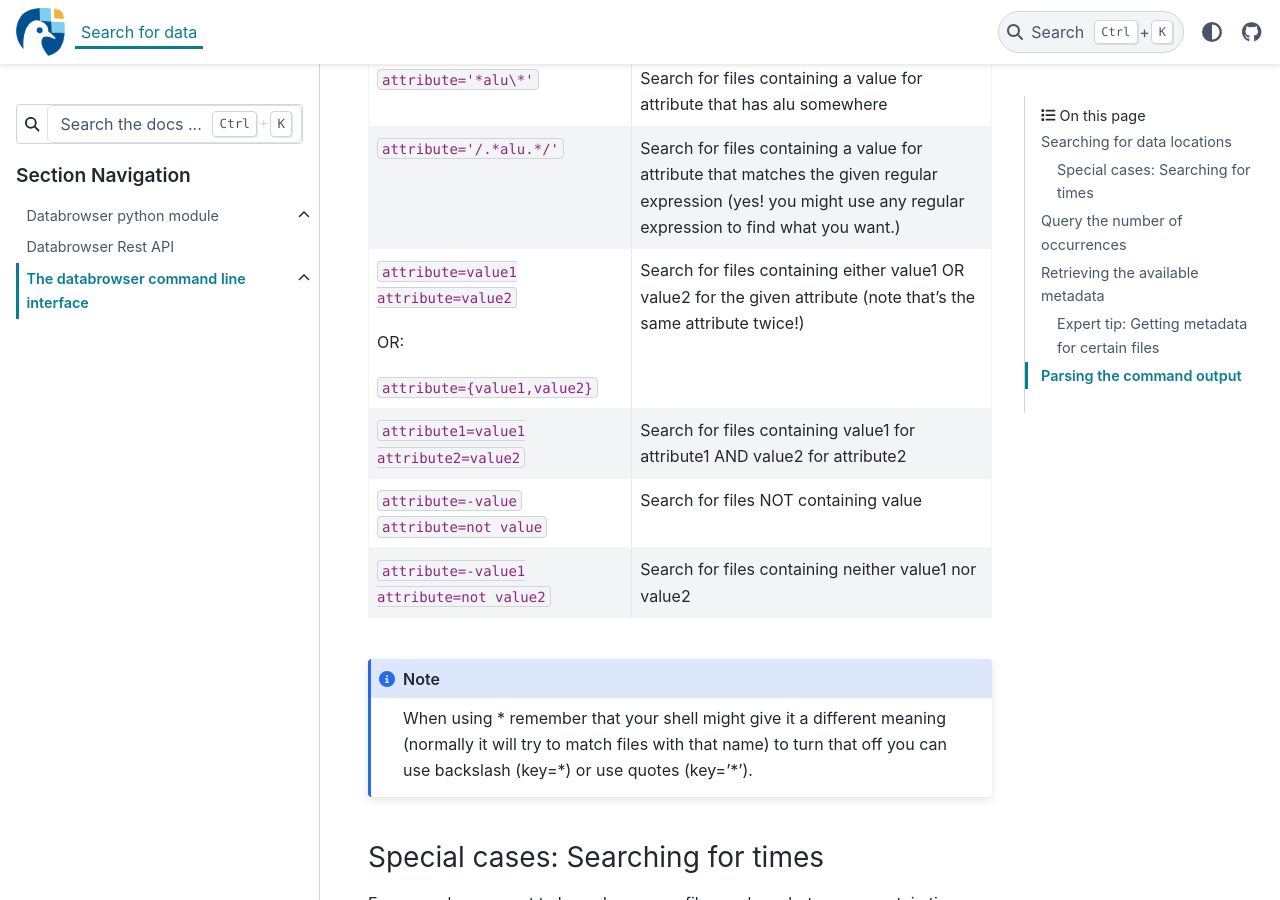
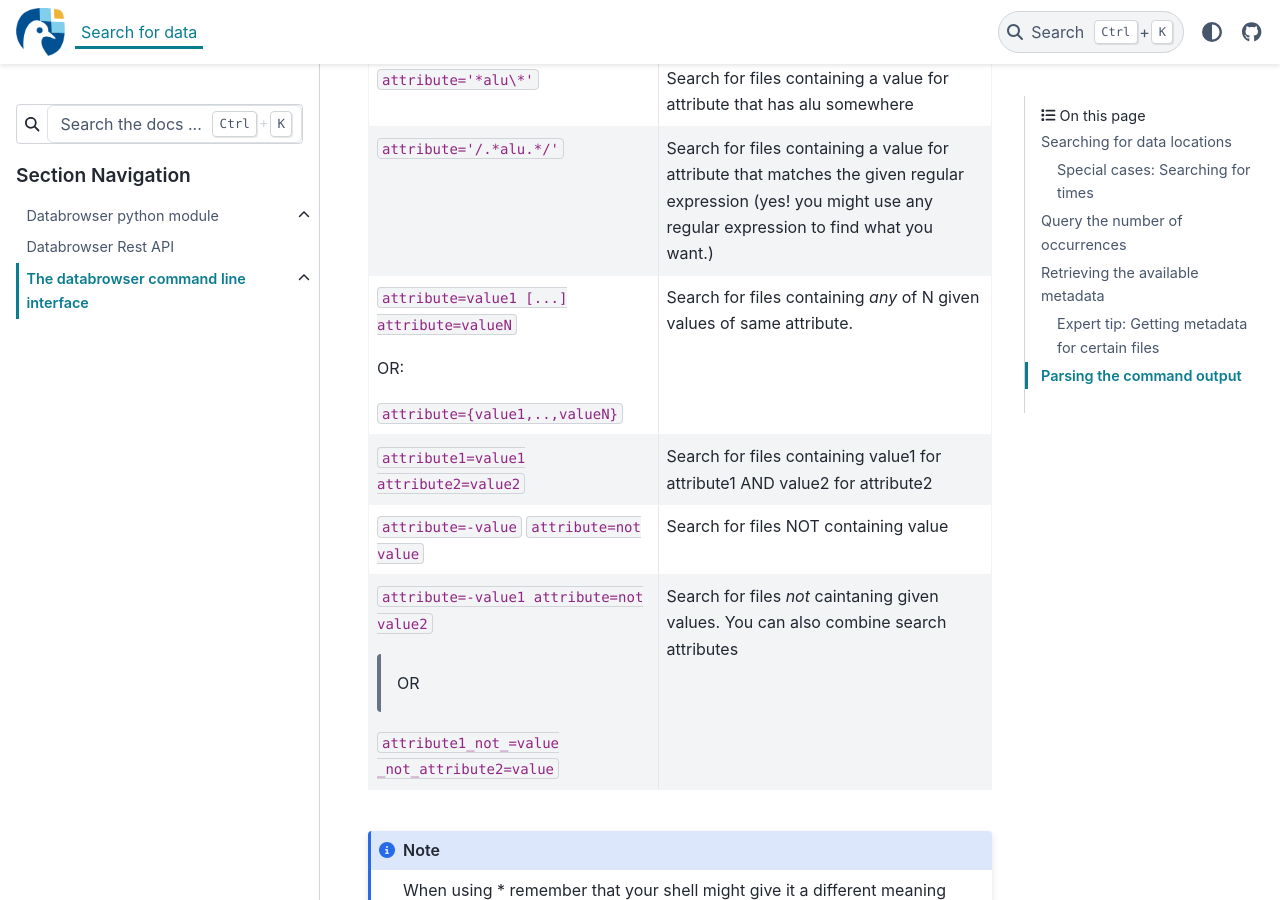
Before and after one commit to freva-org/freva-nextgen, a Sphinx documentation site: the page built from docs/source/databrowser/cli.rst, in a window 1280 px wide and 900 px high, scrolled down 1541 px. Built offline with Sphinx 7.4.7 and the PyData theme 0.15.4, drawn with Linux system fonts in a browser that asks for light colours; the version number could not be read and is left out.

Commit message:
Better docs on the not thingy.

```diff
--- a/docs/source/databrowser/cli.rst
+++ b/docs/source/databrowser/cli.rst
@@ -96,12 +96,12 @@ There are many more options for defining a value for a given key:
 |                                                 | expression to find     |
 |                                                 | what you want.)        |
 +-------------------------------------------------+------------------------+
-| ``attribute=value1 attribute=value2``           | Search for files       |
-|                                                 | containing either      |
-| OR:                                             | value1 OR value2 for   |
-|                                                 | the given attribute    |
-| ``attribute={value1,value2}``                   | (note that's the same  |
-|                                                 | attribute twice!)      |
+| ``attribute=value1 [...] attribute=valueN``     | Search for files       |
+|                                                 | containing *any* of N  |
+| OR:                                             | given values of same   |
+|                                                 | attribute.             |
+| ``attribute={value1,..,valueN}``                |                        |
+|                                                 |                        |
 +-------------------------------------------------+------------------------+
 | ``attribute1=value1 attribute2=value2``         | Search for files       |
 |                                                 | containing value1 for  |
@@ -112,8 +112,10 @@ There are many more options for defining a value for a given key:
 |                                                 | containing value       |
 +-------------------------------------------------+------------------------+
 | ``attribute=-value1 attribute=not value2``      | Search for files       |
-|                                                 | containing neither     |
-|                                                 | value1 nor value2      |
+|                                                 | *not* caintaning given |
+|  OR                                             | values. You can also   |
+|                                                 | combine search         |
+| ``attribute1_not_=value _not_attribute2=value`` | attributes             |
 +-------------------------------------------------+------------------------+
 
 .. note::
```
